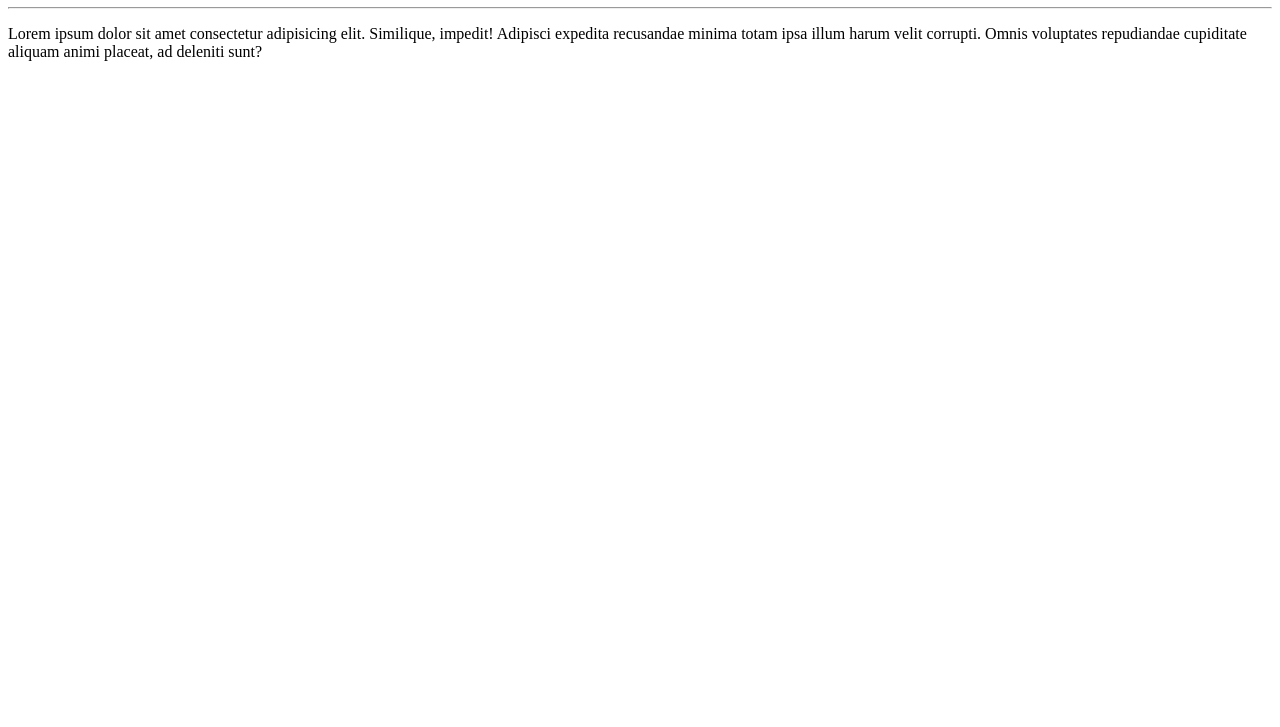
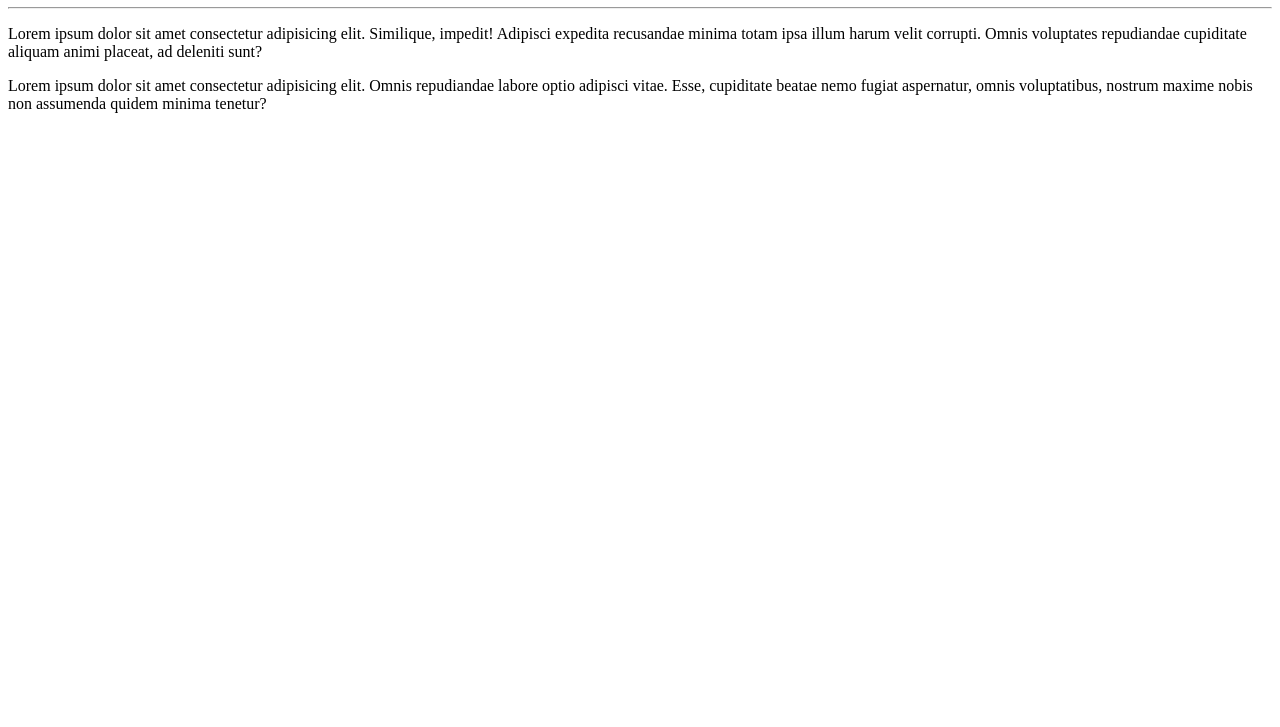
Before and after one commit to devgustavotinti/Ola-Mundo, a plain HTML site: page site-exemplo/index.html in a window 1280 px wide. Shown: the part 73-800 px from the top of the page. Drawn offline with Linux system fonts and the light colour scheme.

Commit message:
adicionei um parágrafo

```diff
--- a/site-exemplo/index.html
+++ b/site-exemplo/index.html
@@ -9,5 +9,6 @@
   <h1>Olá, Mundo!</h1>
   <hr>
   <p>Lorem ipsum dolor sit amet consectetur adipisicing elit. Similique, impedit! Adipisci expedita recusandae minima totam ipsa illum harum velit corrupti. Omnis voluptates repudiandae cupiditate aliquam animi placeat, ad deleniti sunt?</p>
+  <p>Lorem ipsum dolor sit amet consectetur adipisicing elit. Omnis repudiandae labore optio adipisci vitae. Esse, cupiditate beatae nemo fugiat aspernatur, omnis voluptatibus, nostrum maxime nobis non assumenda quidem minima tenetur?</p>
 </body>
 </html>
```
